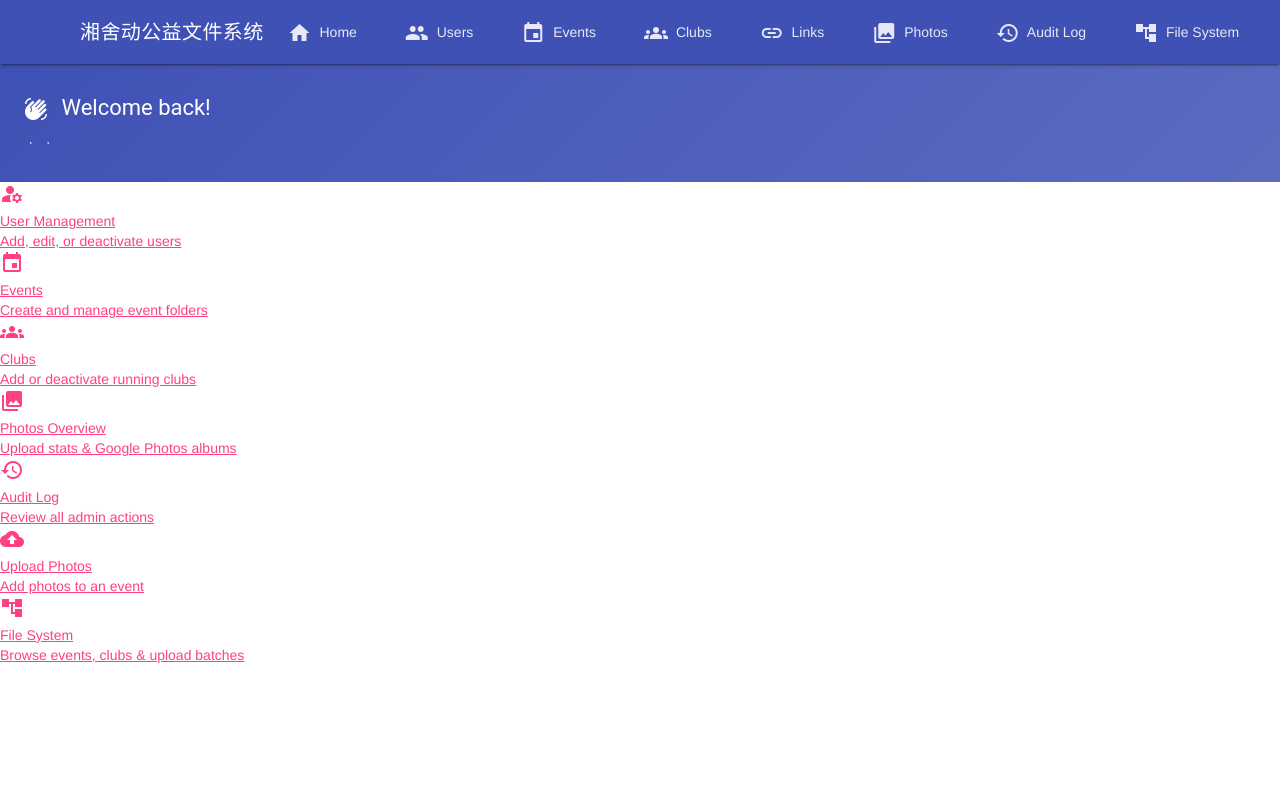
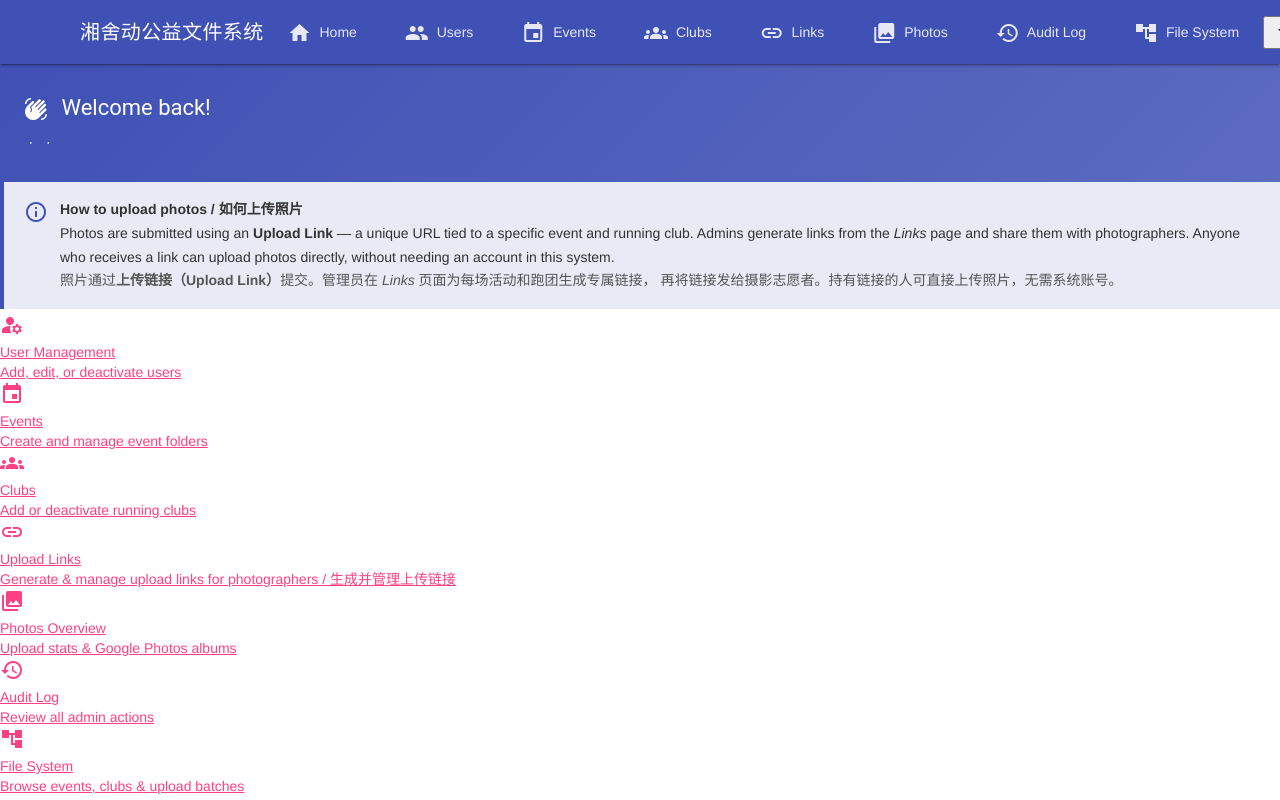
Before and after one commit to admin-mmr/event-photo-database, a Flask app: template gas-app/src/ui/templates/dashboard.html in a window 1280 px wide. Run offline with Flask 3, Linux system fonts and the light colour scheme; the template is opened without the code that fills it, so the values that code supplies are empty; some libraries are stand-ins or nearby versions.

Commit message:
dashboard: remove Upload Photos tile/nav, add Links tile and bilingual info card

```diff
--- a/gas-app/src/ui/templates/dashboard.html
+++ b/gas-app/src/ui/templates/dashboard.html
@@ -55,10 +55,6 @@
               <i class="material-icons" style="vertical-align:middle;margin-right:4px;">account_tree</i>
               File System
             </a>
-            <a class="mdl-navigation__link" href="?action=upload">
-              <i class="material-icons" style="vertical-align:middle;margin-right:4px;">cloud_upload</i>
-              Upload
-            </a>
           </nav>
         </div>
         <div class="user-menu">
@@ -104,6 +100,24 @@
           </p>
         </div>
 
+        <!-- How uploads work — bilingual info card -->
+        <div class="card" style="background:#e8eaf6;border-left:4px solid #3f51b5;padding:16px 20px;margin-bottom:4px;">
+          <div style="display:flex;gap:12px;align-items:flex-start;">
+            <i class="material-icons" style="color:#3f51b5;flex-shrink:0;margin-top:2px;">info_outline</i>
+            <div style="font-size:14px;line-height:1.7;color:#333;">
+              <strong>How to upload photos / 如何上传照片</strong><br>
+              Photos are submitted using an <strong>Upload Link</strong> — a unique URL tied to a specific
+              event and running club. Admins generate links from the <em>Links</em> page and share them
+              with photographers. Anyone who receives a link can upload photos directly, without needing
+              an account in this system.<br>
+              <span style="color:#555;">
+                照片通过<strong>上传链接（Upload Link）</strong>提交。管理员在 <em>Links</em> 页面为每场活动和跑团生成专属链接，
+                再将链接发给摄影志愿者。持有链接的人可直接上传照片，无需系统账号。
+              </span>
+            </div>
+          </div>
+        </div>
+
         <!-- Quick-action tiles -->
         <div class="tile-grid">
 
@@ -133,6 +147,14 @@
             </div>
           </a>
 
+          <a class="tile" href="?action=admin_links">
+            <i class="material-icons tile-icon">link</i>
+            <div>
+              <div class="tile-label">Upload Links</div>
+              <div class="tile-sub">Generate &amp; manage upload links for photographers / 生成并管理上传链接</div>
+            </div>
+          </a>
+
           <a class="tile" href="?action=admin_photos">
             <i class="material-icons tile-icon">photo_library</i>
             <div>
@@ -151,14 +173,6 @@
           <? } ?>
 
           <!-- Tiles for all users -->
-          <a class="tile" href="?action=upload">
-            <i class="material-icons tile-icon">cloud_upload</i>
-            <div>
-              <div class="tile-label">Upload Photos</div>
-              <div class="tile-sub">Add photos to an event</div>
-            </div>
-          </a>
-
           <a class="tile" href="?action=drive_tree">
             <i class="material-icons tile-icon">account_tree</i>
             <div>
```
